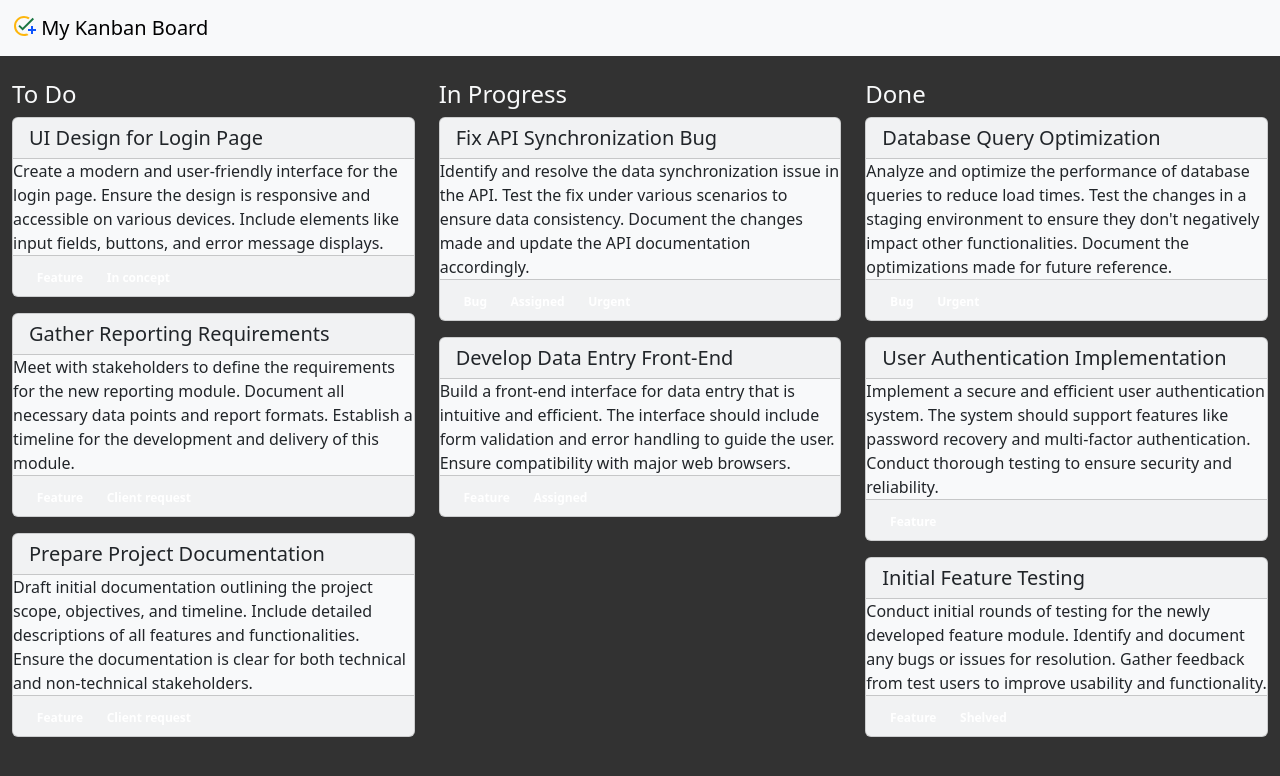
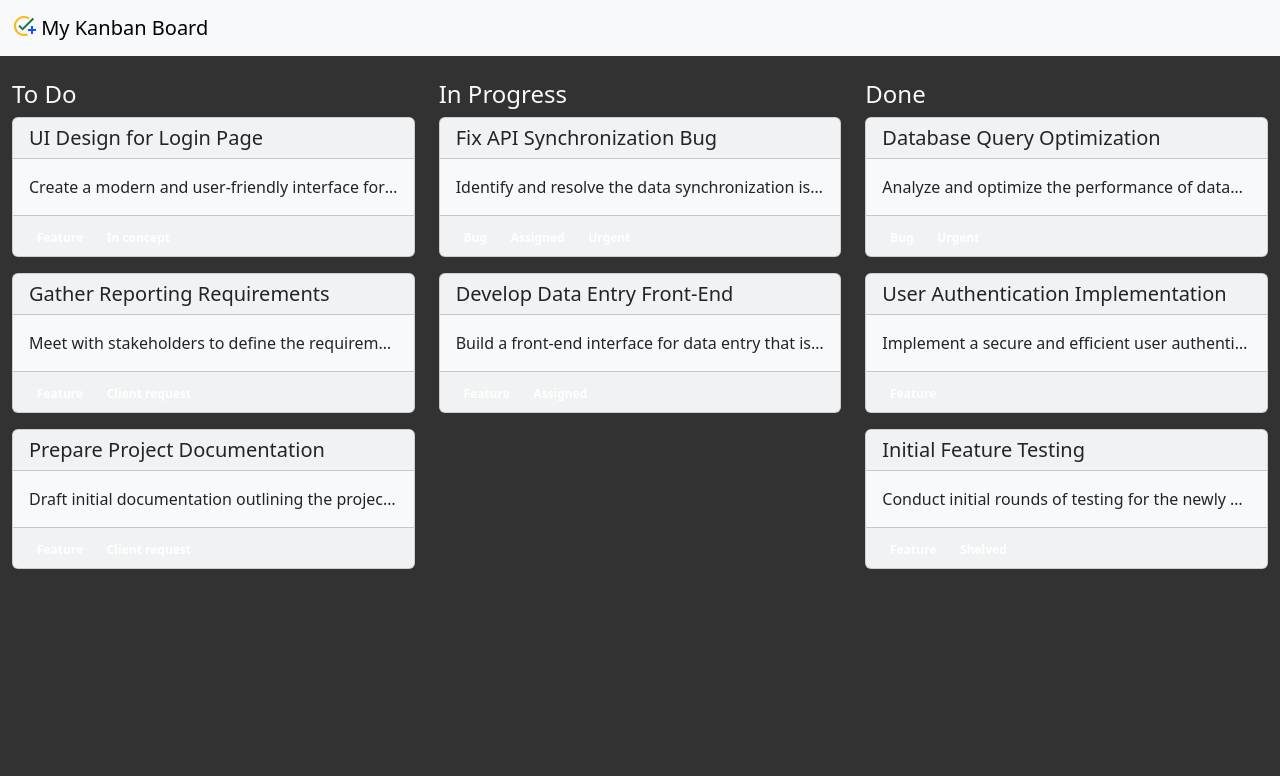
Before and after one commit to glueckf/Web-Technologies, a Vue app in the folder ha05/: page / in a window 1280 px wide. Shown: the top 776 px of the page. Built offline with nearby package versions, Linux system fonts and the light colour scheme.

Commit message:
update: Change logic for TaskCard.vue
- toggleColapsed uses bool instead of String
- Add validator to defineProps
- add .card to style

```diff
--- a/ha05/src/components/TaskCard.vue
+++ b/ha05/src/components/TaskCard.vue
@@ -5,18 +5,17 @@ import Tag from './Tag.vue'
 const props = defineProps({
   task: {
     type: Object,
-    required: true
+    required: true,
+    validator: (value) => {
+      return value.title && value.text && Array.isArray(value.tags)
+    }
   }
 })
 
-let collapsed = ref('collapsed')
+const isCollapsed = ref(true)
 
-function toggleCollapsed(){
-  if(collapsed.value.length === 0){
-    collapsed.value = 'collapsed'
-  }else{
-    collapsed.value = ''
-  }
+function toggleCollapsed() {
+  isCollapsed.value = !isCollapsed.value
 }
 </script>
 
@@ -25,11 +24,11 @@ function toggleCollapsed(){
     <div class="card-header">
       <h5 class="mb-0">{{ task.title }}</h5>
     </div>
-    <div class="['card-body', collapsed]" @click="toggleCollapsed()">
+    <div class="card-body" :class="{ collapsed: isCollapsed }" @click="toggleCollapsed">
       {{task.text}}
     </div>
     <div class="card-footer">
-      <Tag v-for="tag in task.tags" :tag-value="tag" />
+      <Tag v-for="tag in task.tags" :key="tag" :tag-value="tag" />
     </div>
   </div>
 </template>
@@ -41,4 +40,7 @@ function toggleCollapsed(){
   text-overflow: ellipsis;
   cursor: pointer;
 }
+.card{
+  margin-bottom: 1rem;
+}
 </style>
```
